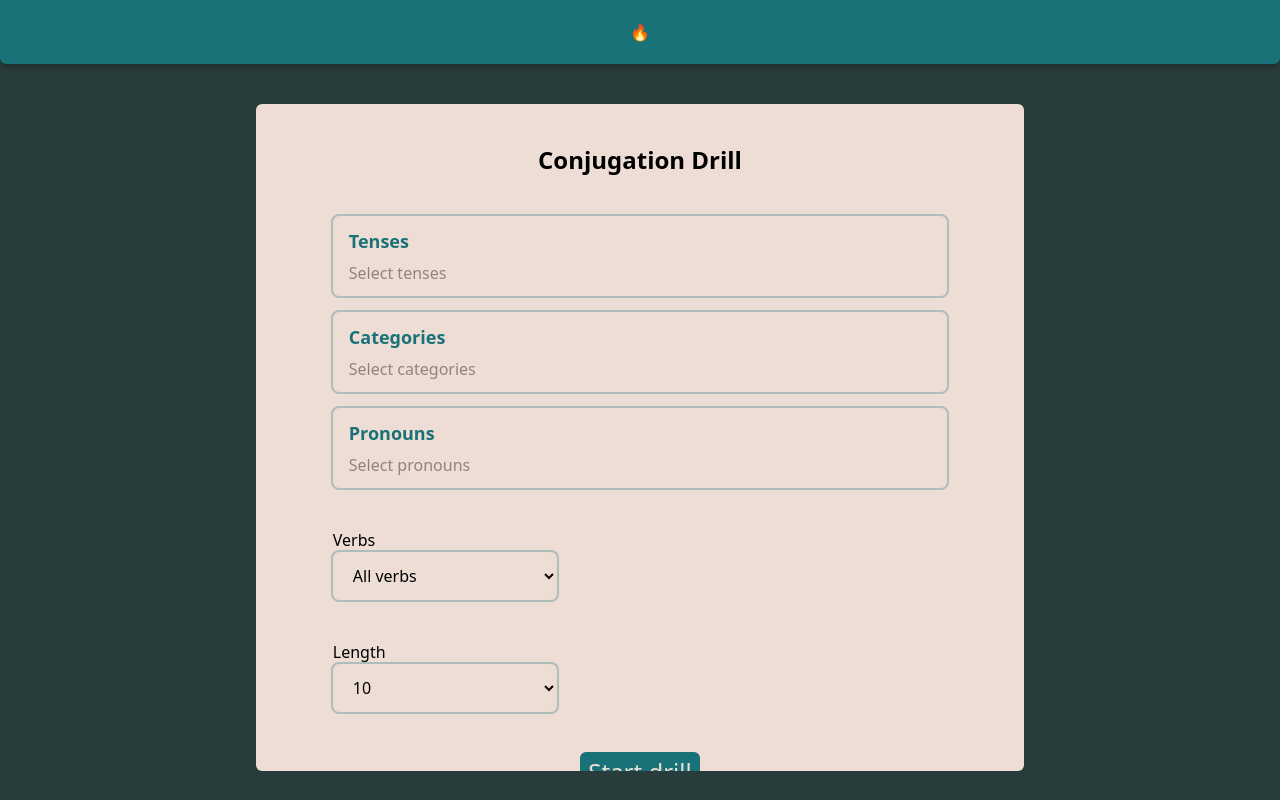
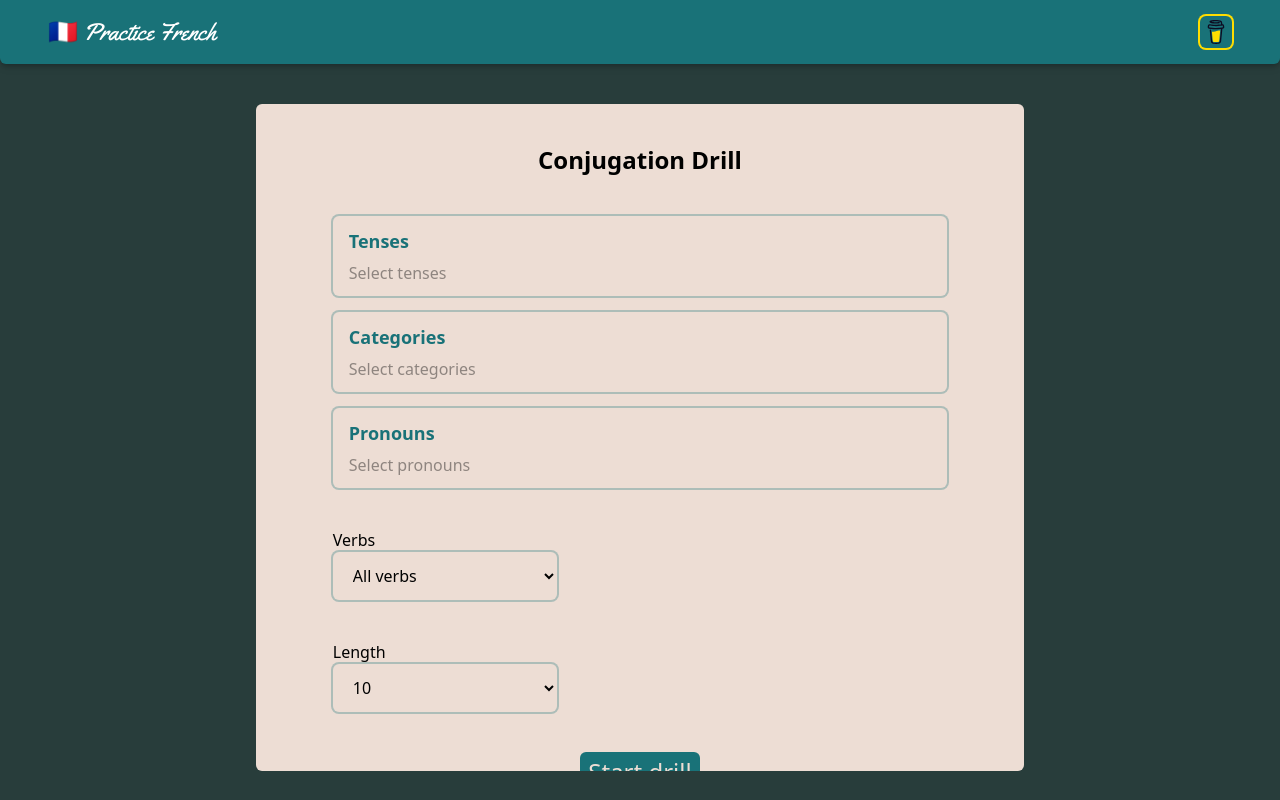
Before and after one commit to ludovico-chiavelli/practice-french-conjugations, a React (Create React App) app: page / in a window 1280 px wide. Built offline with nearby package versions, Linux system fonts and the light colour scheme.

Commit message:
add logo and BMC link

```diff
--- a/src/components/Navbar.js
+++ b/src/components/Navbar.js
@@ -1,9 +1,14 @@
 import React from 'react'
+
+import bmcLogo from "../assets/bmc-logo.svg"
 
 export const Navbar = () => {
     return (
-        <header className='h-16 flex justify-center py-5 rounded-b-md drop-shadow-md shadow-md' style={{backgroundColor: '#197278'}}>
-            <p>🔥</p>
+        <header className='h-16 flex justify-between py-4 px-12 rounded-b-md drop-shadow-md shadow-md text-2xl' style={{backgroundColor: '#197278'}}>
+            <p className='font-yellowtail text-white'>🇫🇷 Practice French</p>
+            <a href="https://www.buymeacoffee.com/SailTrain" className='rounded-md ring-2 ring-[#ffdd00] h-8 w-8 flex justify-center items-center'>
+                <img className='h-6 w-6' src={bmcLogo} alt="Buy Me a Coffee"></img>
+            </a>
         </header>
     )
 }
```
